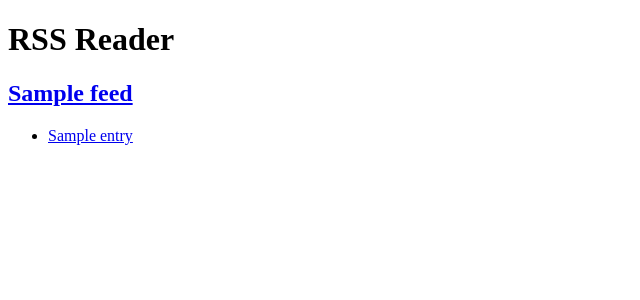
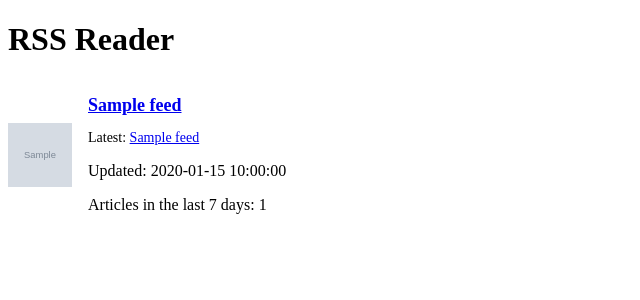
Before and after one commit to rokpm/RssPath, a Flask app: template templates/index.html in a window 1280 px wide. Shown: the top 300 px of the page, without its empty margins (0-640 px from the left). Run offline with Flask 2, Linux system fonts and the light colour scheme; the template is opened without the code that fills it: most values are stand-ins (such as "Sample title", 1, 10 or a date in 2020); grey boxes marked "Sample" are stand-in pictures.

Commit message:
- 重新优化首页及详情页显示内容

```diff
--- a/app.py
+++ b/app.py
@@ -1,64 +1,55 @@
+import feedparser
+import datetime
 from flask import Flask, render_template
-from feedparser import parse
-from apscheduler.schedulers.background import BackgroundScheduler
-from concurrent.futures import ThreadPoolExecutor
-from pytz import utc
 
 app = Flask(__name__)
 
-# RSS源列表
-RSS_FEEDS = {
-    'hecaitou':'https://www.hecaitou.com/feeds/posts/default',
-    'ruanyifeng':'http://www.ruanyifeng.com/blog/atom.xml',
-    'ezindie':'https://www.ezindie.com/feed/rss.xml',
-    'williamlong':'https://www.williamlong.info/rss.xml',
-    'louiscard':'https://louiscard.com/feed/',
-}
+rss_urls = [
+    'https://www.hecaitou.com/feeds/posts/default',
+    'http://www.ruanyifeng.com/blog/atom.xml',
+    'https://www.ezindie.com/feed/rss.xml',
+    'https://www.williamlong.info/rss.xml',
+    'https://louiscard.com/feed/',
+    # 添加更多的RSS订阅源URL
+]
 
-# 全局变量
-feeds_data = []
+def get_feeds():
+    feeds_data = []
+    for url in rss_urls:
+        feed = feedparser.parse(url)
+        if feed.entries:
+            latest_entry = feed.entries[0]
+            icon_url = feed.feed.icon if hasattr(feed.feed, 'icon') else None
+            last_week_count = sum(1 for entry in feed.entries if (datetime.datetime.now() - datetime.datetime(*entry.published_parsed[:6])).days <= 7)
+            feeds_data.append({
+                'icon': icon_url,
+                'title': feed.feed.title,
+                'link': feed.feed.link,
+                'latest_entry_title': latest_entry.title,
+                'latest_entry_published': datetime.datetime(*latest_entry.published_parsed[:6]).strftime('%Y-%m-%d'),
+                'last_week_count': last_week_count,
+                'entries': feed.entries
+            })
+    return feeds_data
 
-# 获取RSS数据
-def get_feeds():
-    feeds = []
-    for key, url in RSS_FEEDS.items():
-        feed = parse(url)
-        feeds.append({
-            'title': feed['feed']['title'],
-            'link': feed['feed']['link'],
-            'entries': feed['entries'],
-        })
-    return feeds
+@app.route('/')
+def rss_home():
+    feeds = get_feeds()
+    return render_template('index.html', feeds=feeds)
 
-def update_feeds():
-    global feeds_data
-    with ThreadPoolExecutor() as executor:
-        feeds_data = executor.submit(get_feeds).result()
-
-# 初始化feeds数据
-update_feeds()
-
-# 创建定时任务
-scheduler = BackgroundScheduler(timezone=utc)
-scheduler.add_job(update_feeds, 'interval', hours=1)
-scheduler.start()
-
-@app.route('/rss_detail/<feed_name>')
+@app.route('/detail/<feed_name>', endpoint='detail')
 def rss_detail(feed_name):
     feed = None
+    feeds_data = get_feeds()
     for f in feeds_data:
-        if f.title == feed_name:
+        if f['title'] == feed_name:
             feed = f
             break
 
     if not feed:
         return "Feed not found", 404
 
-    return render_template('rss_detail.html', feed=feed)
-
-@app.route('/')
-def rss_home():
-    return render_template('index.html', feeds=feeds_data)
+    return render_template('detail.html', feed=feed, datetime=datetime)
 
 if __name__ == '__main__':
-    app.run()
+    app.run(debug=True)
--- a/templates/index.html
+++ b/templates/index.html
@@ -6,7 +6,21 @@
   <title>RSS Reader</title>
   <style>
     .rss-feed {
+      display: flex;
+      align-items: center;
       margin-bottom: 2rem;
+    }
+    .rss-icon {
+      width: 64px;
+      height: 64px;
+      margin-right: 1rem;
+    }
+    .rss-title {
+      font-size: 18px;
+      margin-bottom: 0.25rem;
+    }
+    .rss-latest-entry {
+      font-size: 14px;
     }
   </style>
 </head>
@@ -14,14 +28,15 @@
   <h1>RSS Reader</h1>
   {% for feed in feeds %}
     <div class="rss-feed">
-      <h2><a href="{{ url_for('rss_detail', feed_name=feed.title) }}">{{ feed.title }}</a></h2>
-      <ul>
-      {% for entry in feed.entries %}
-        <li>
-          <a href="{{ entry.link }}">{{ entry.title }}</a>
-        </li>
-      {% endfor %}
-      </ul>
+      {% if feed.icon %}
+        <img class="rss-icon" src="{{ feed.icon }}" alt="{{ feed.title }} icon">
+      {% endif %}
+      <div>
+        <h2 class="rss-title"><a href="{{ url_for('detail', feed_name=feed.title) }}">{{ feed.title }}</a></h2>
+        <p class="rss-latest-entry">Latest: <a href="{{ feed.entries[0].link }}">{{ feed.latest_entry_title }}</a></p>
+        <p>Updated: {{ feed.latest_entry_published }}</p>
+        <p>Articles in the last 7 days: {{ feed.last_week_count }}</p>
+      </div>
     </div>
   {% endfor %}
 </body>
```
Also changed, not shown: templates/detail.html (+23 -20 lines).
